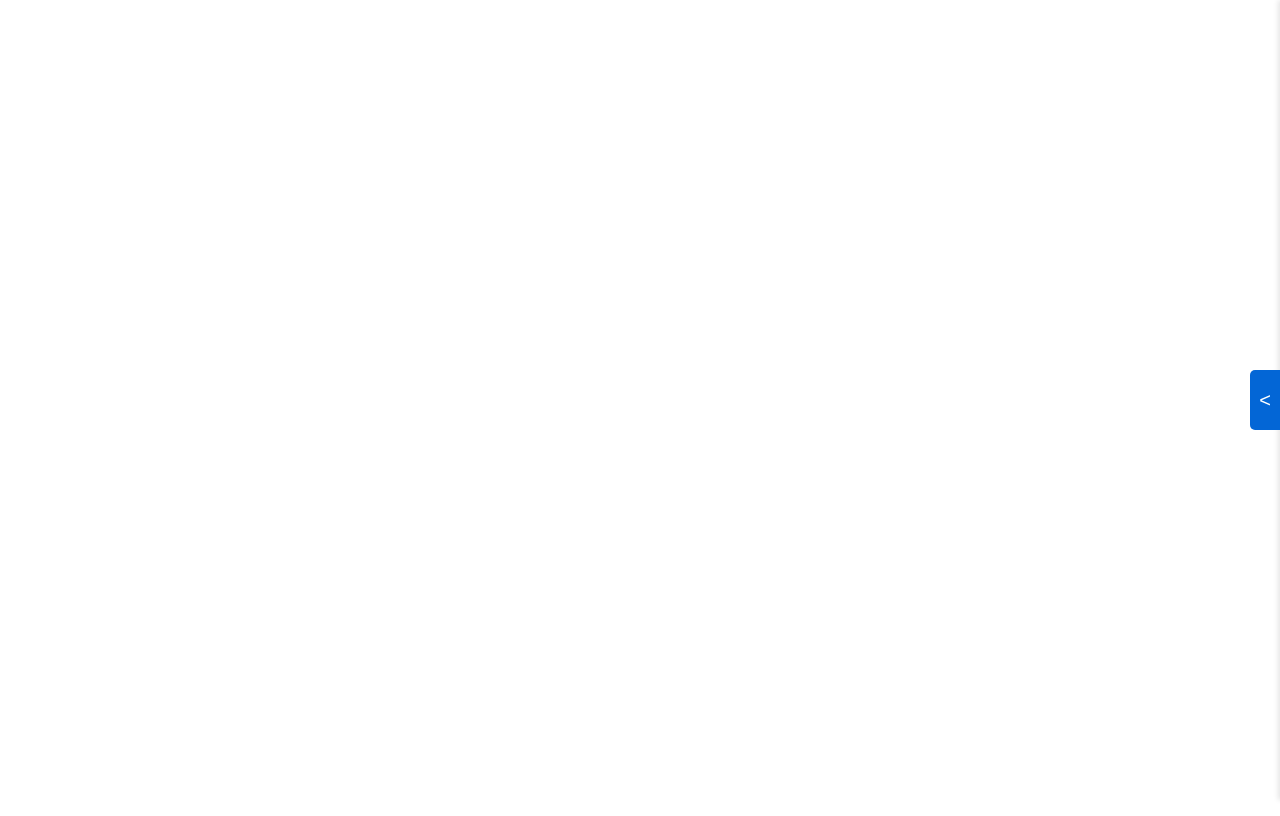
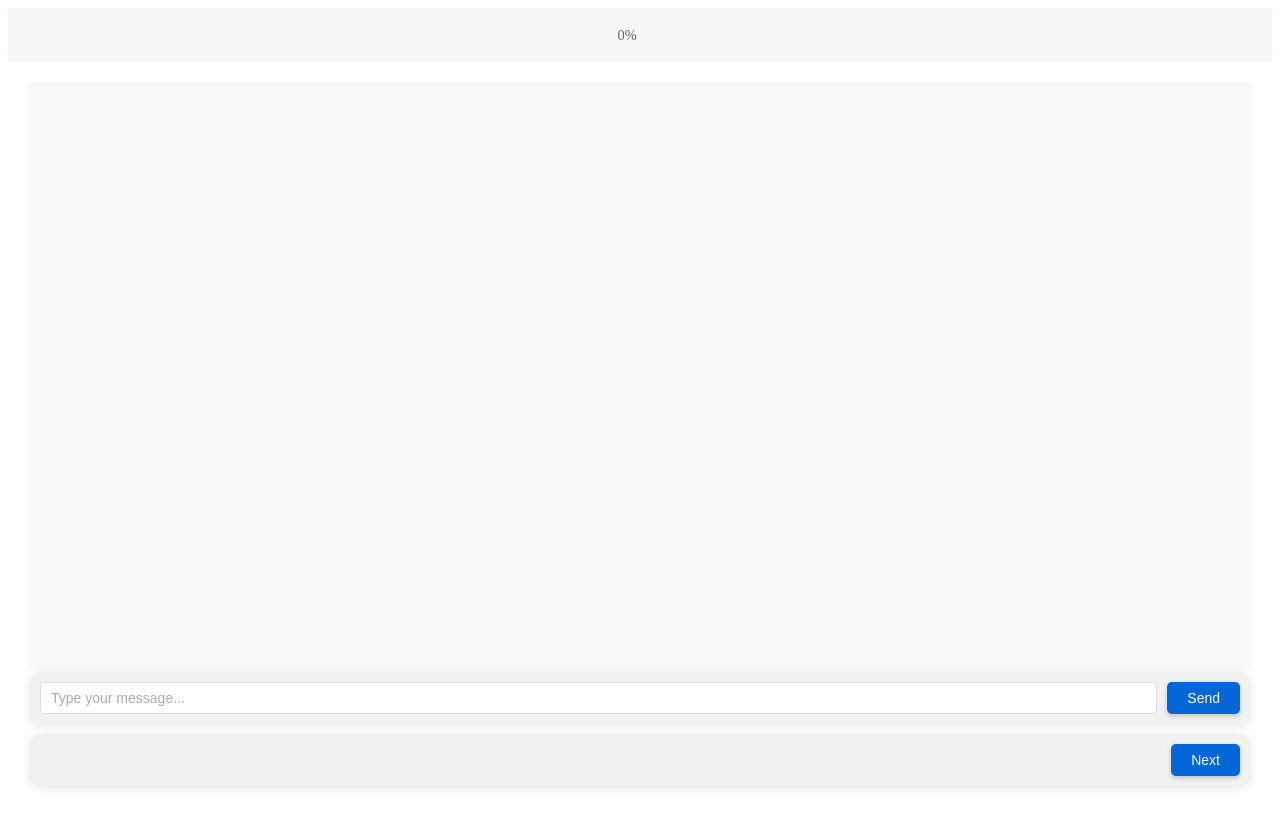
Before and after one commit to yhzhu99/OSSerCopilot, a Vue app: page / in a window 1280 px wide. Built offline with nearby package versions, Linux system fonts and the light colour scheme.

Commit message:
refactor: remove the original sidebar

```diff
--- a/src/App.vue
+++ b/src/App.vue
@@ -1,7 +1,66 @@
-<style scoped>
-/* ... existing styles ... */
-</style>
+<template>
+    <div class="main-page">
+      <header class="header">
+        <ProgressBar :progress="progress" />
+      </header>
+      <main class="content">
+        <ChatBot @update-progress="updateProgress" />
+      </main>
+    </div>
+  </template>
 
-<style>
-/* Add any global styles here if needed */
-</style>
+  <script>
+  import { ref } from 'vue';
+  import ProgressBar from './components/ProgressBar.vue';
+  import ChatBot from './components/ChatBot.vue';
+
+  export default {
+    components: {
+      ProgressBar,
+      ChatBot,
+    },
+    setup() {
+      const progress = ref(0);
+
+      const updateProgress = (newProgress) => {
+        progress.value = newProgress;
+      };
+
+      return {
+        progress,
+        updateProgress,
+      };
+    },
+  };
+  </script>
+
+  <style scoped>
+  .main-page {
+    display: flex;
+    flex-direction: column;
+    height: 100vh; /* 100% of the viewport height */
+    overflow: hidden; /* Prevent scroll bars */
+  }
+
+  .header {
+    display: flex;
+    justify-content: center;
+    padding: 20px;
+    background-color: #f6f8fa;
+    box-shadow: 0 2px 10px rgba(0, 0, 0, 0.1);
+    flex-shrink: 0; /* Prevent the header from shrinking */
+  }
+
+  .content {
+    flex-grow: 1; /* Take up remaining space */
+    padding: 20px;
+    background-color: #ffffff;
+    display: flex;
+    flex-direction: column;
+    justify-content: center; /* Center content vertically */
+  }
+  </style>
+
+  <style>
+  /* Add any global styles here if needed */
+  </style>
--- a/src/main.js
+++ b/src/main.js
@@ -1,10 +1,10 @@
 import { createApp } from 'vue';
 import ElementPlus from 'element-plus';
 import 'element-plus/dist/index.css';
-import Sidebar from './components/Sidebar.vue';
+import App from './App.vue';
 
 const mountApp = () => {
-  const app = createApp(Sidebar);
+  const app = createApp(App);
   app.use(ElementPlus);
 
   let mountElement = document.getElementById('gh-next-container');
```
Also changed, not shown: src/content-script.js (+0 -28 lines), public/manifest.json, src/components/ProgressBar.vue (indentation only).
